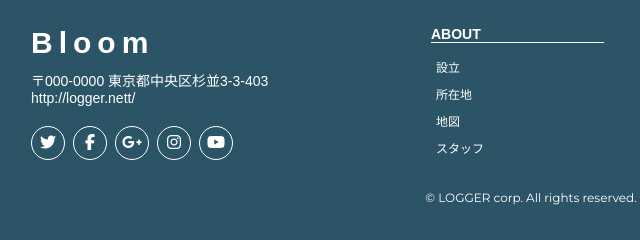
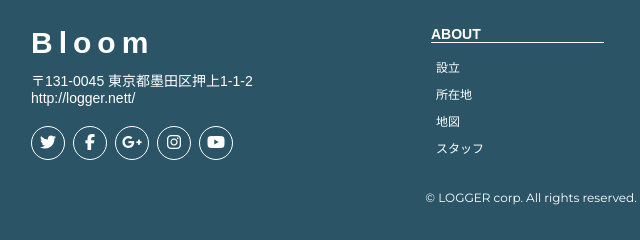
Before and after one commit to Fumischo/HTML5-CSS3-responsive-1, a plain HTML site: page list-c.html in a window 1280 px wide. Shown: the part 1236-1476 px from the top of the page, 109-749 px from the left. Drawn offline with nearby package versions, Linux system fonts and the light colour scheme.

Commit message:
modify one title

```diff
--- a/list-c.html
+++ b/list-c.html
@@ -206,7 +206,7 @@
       <div class="footA">
         <h2>Bloom</h2>
         <p>
-          〒000-0000 東京都中央区杉並3-3-403<br>
+          〒131-0045 東京都墨田区押上1-1-2<br>
           <a href="http://logger.nett/">http://logger.nett/</a>
         </p>
 
```
